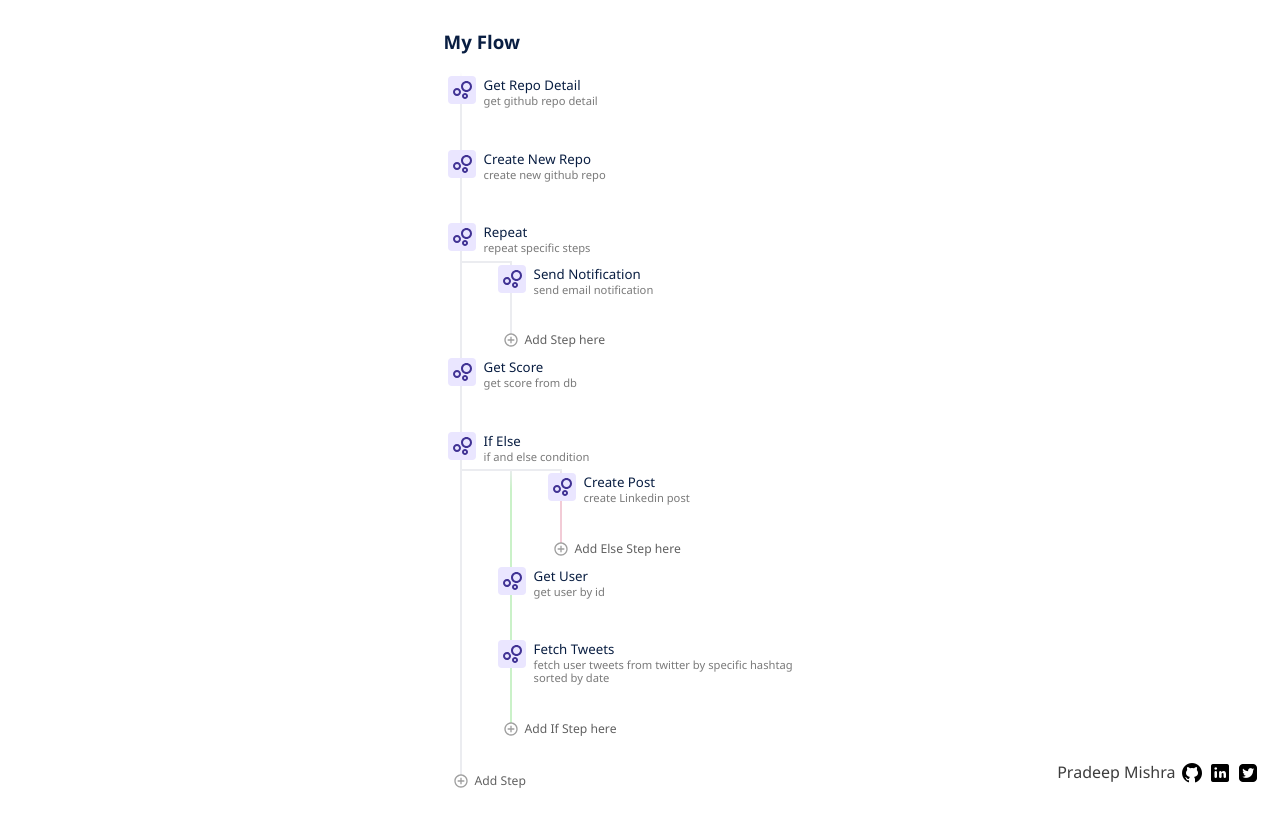
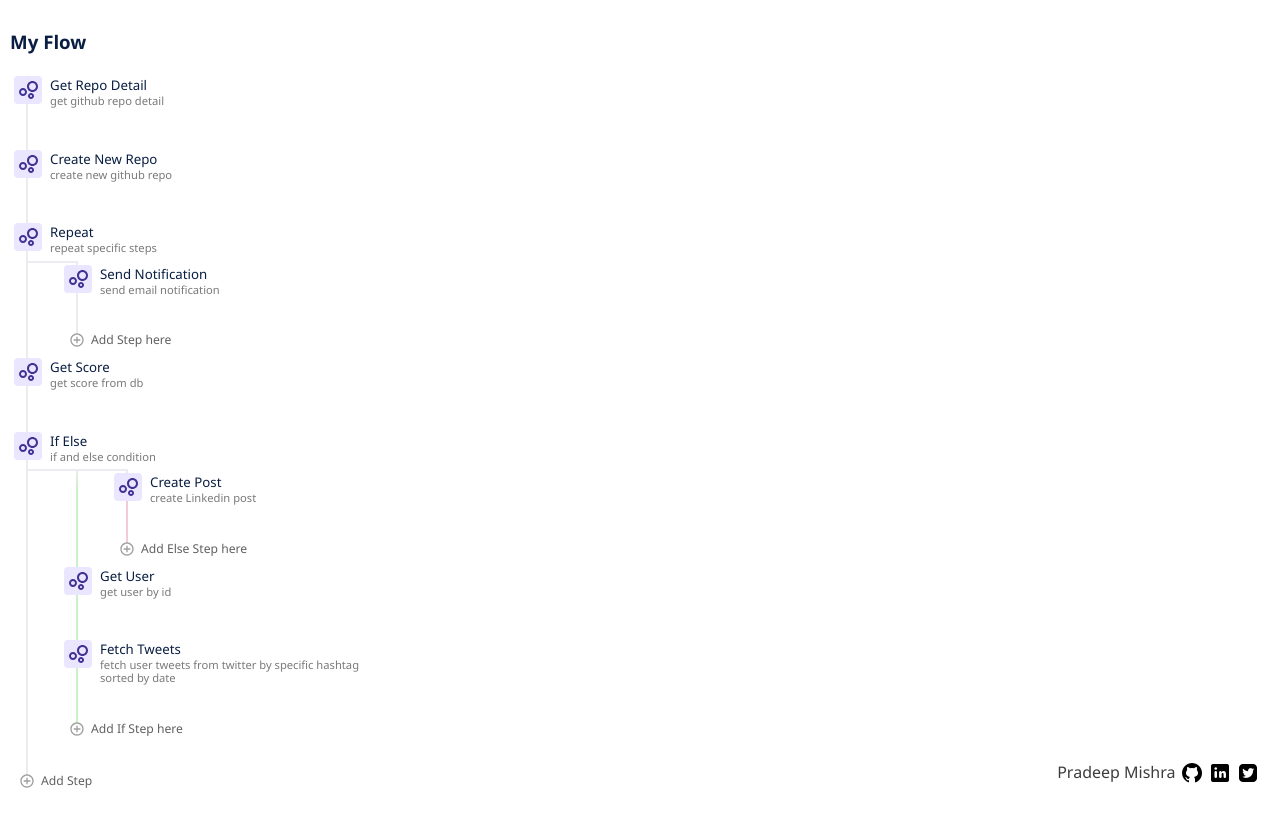
Before and after one commit to pradeep-mishra/flow-tree, a React (Vite) app: page / in a window 1280 px wide. Shown: the top 826 px of the page. After the commit the page ends 800 px from the top, so only its background shows below. Built offline with nearby package versions, Linux system fonts and the light colour scheme.

Commit message:
style fix

```diff
--- a/index.html
+++ b/index.html
@@ -7,7 +7,6 @@
   </head>
   <body>
     <div id="root"></div>
-
     <div class="vspacer"></div>
     <div class="footer-right">
       <div>
--- a/src/App.jsx
+++ b/src/App.jsx
@@ -31,13 +31,13 @@ function App() {
   };
 
   return (
-    <div className='App'>
+    <>
       <FlowTree title={title}>
         <FlowBlock>
           <RenderBlocks steps={steps} onNewStep={addNewStep} />
         </FlowBlock>
       </FlowTree>
-    </div>
+    </>
   );
 }
 
--- a/src/index.css
+++ b/src/index.css
@@ -10,6 +10,7 @@
   font-size: 16px;
   height: 100%;
   min-height: 100%;
+  display: flex;
 }
 
 a {
```
